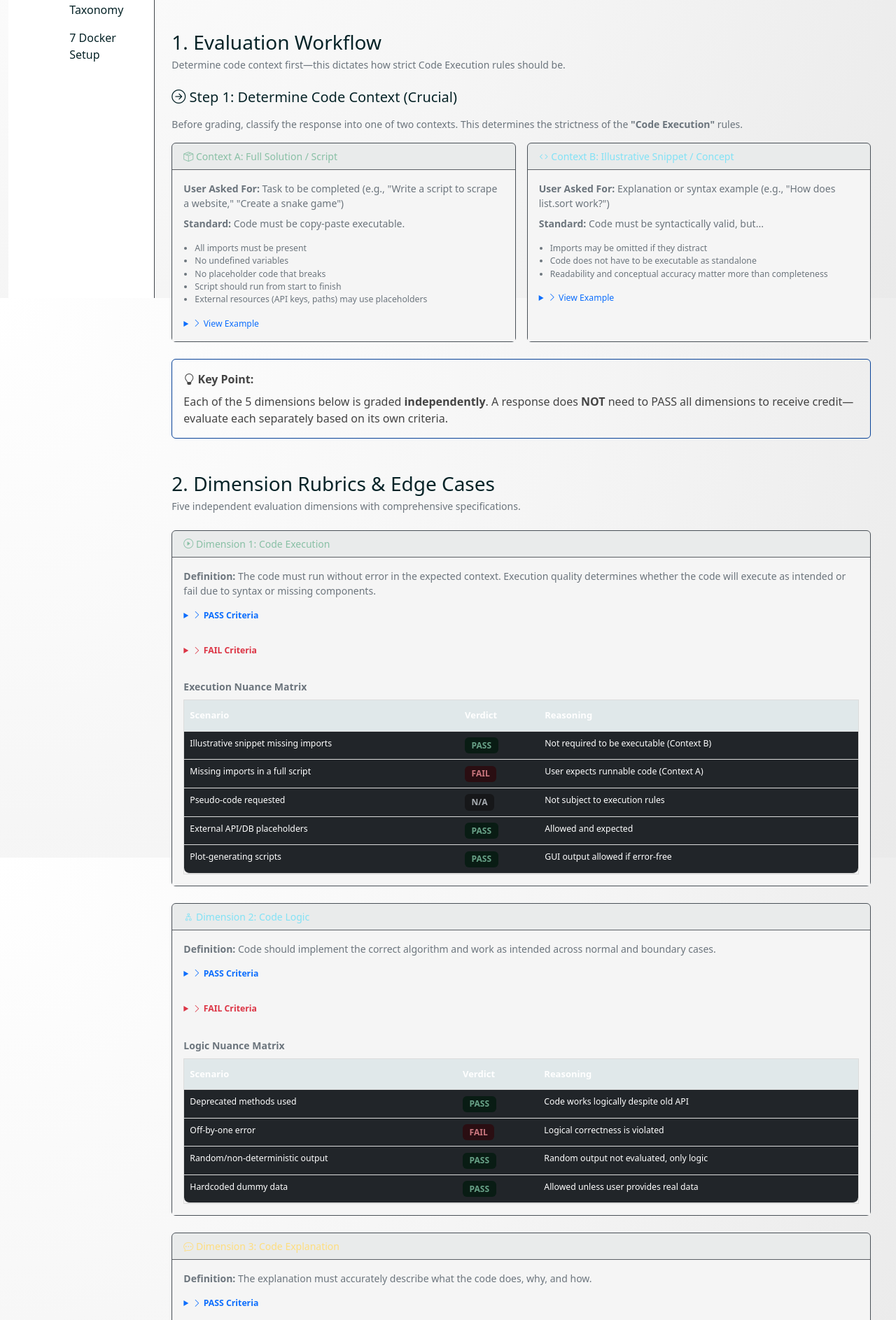
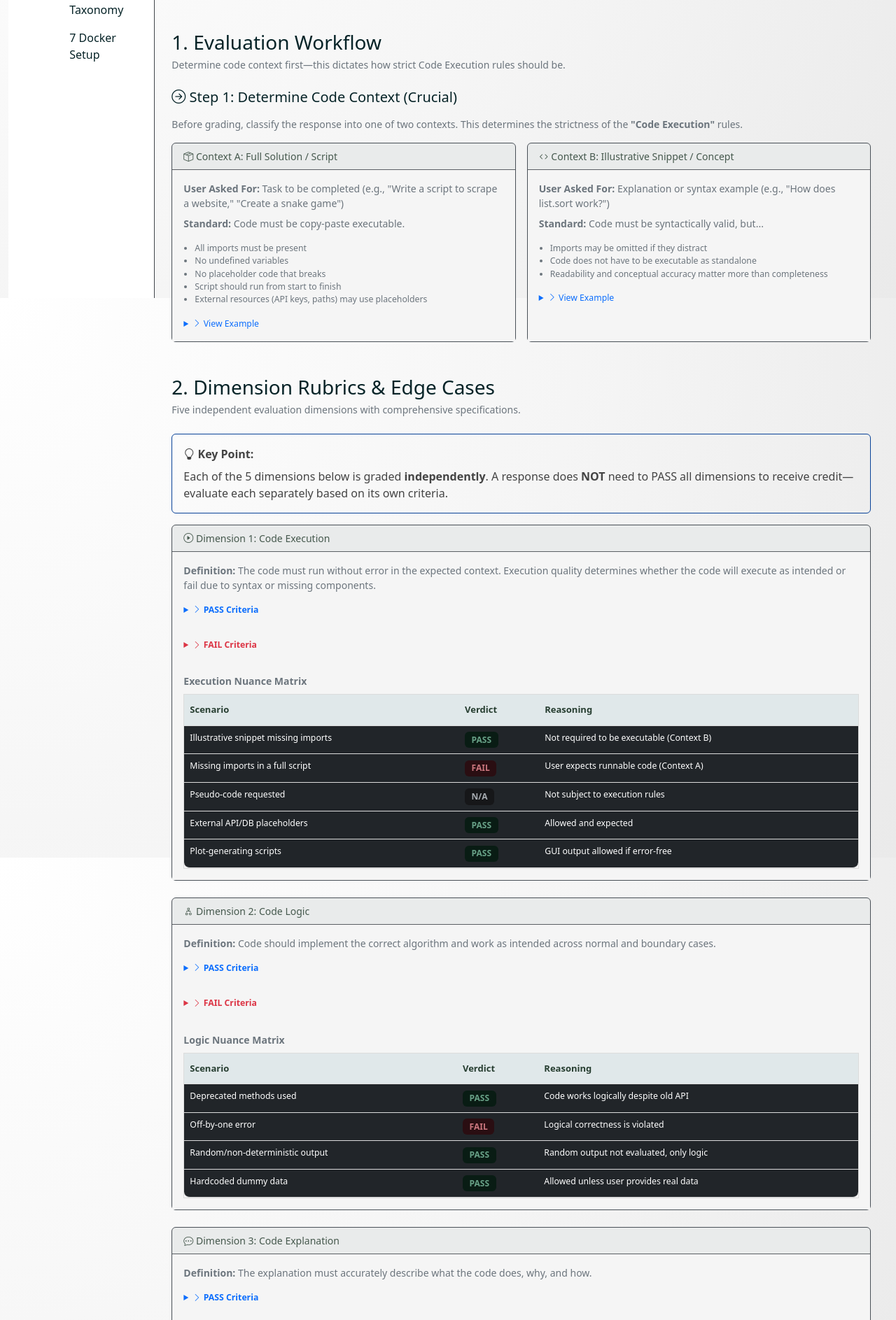
Before and after one commit to mdzohaibhaque-maker/Project-Columba, a Flask app: page / in a window 1280 px wide. Shown: the part 374-2261 px from the top of the page at 70% size. Run offline with Flask 3, Linux system fonts and the light colour scheme; some libraries are stand-ins or nearby versions.

Commit message:
Update card headers to include hs-dark-header class

```diff
--- a/templates/index.html
+++ b/templates/index.html
@@ -43,6 +43,8 @@
     .hs-difficulty-table tbody tr:nth-child(odd) { background-color: #ffffff; }
     .hs-difficulty-table tbody tr:hover { background-color: #f9f9f9; }
     .hs-difficulty-level { background-color: #f0f0f0; }
+    .hs-dark-header { color: #273e31 !important; }
+    .hs-edge-table thead th { color: #273e31 !important; }
   </style>
 </head>
 <body data-bs-spy="scroll" data-bs-target="#hs-step-nav" data-bs-offset="100" tabindex="0">
@@ -170,7 +172,7 @@
               <!-- Context A -->
               <div class="col-lg-6">
                 <div class="card hs-card-light h-100 border">
-                  <div class="card-header small text-success-emphasis bg-success-subtle border-bottom border-secondary-subtle">
+                  <div class="card-header small text-success-emphasis bg-success-subtle border-bottom border-secondary-subtle hs-dark-header">
                     <i class="bi bi-box-seam"></i> Context A: Full Solution / Script
                   </div>
                   <div class="card-body small">
@@ -205,7 +207,7 @@ if __name__ == "__main__":
               <!-- Context B -->
               <div class="col-lg-6">
                 <div class="card hs-card-light h-100 border">
-                  <div class="card-header small text-info-emphasis bg-info-subtle border-bottom border-secondary-subtle">
+                  <div class="card-header small text-info-emphasis bg-info-subtle border-bottom border-secondary-subtle hs-dark-header">
                     <i class="bi bi-code"></i> Context B: Illustrative Snippet / Concept
                   </div>
                   <div class="card-body small">
@@ -230,21 +232,19 @@ print(numbers)  # [1, 2, 3]</code></pre>
               </div>
             </div>
           </div>
-
-          <div class="alert alert-primary-subtle border-primary-subtle p-3" role="alert">
-            <p class="mb-2"><strong><i class="bi bi-lightbulb"></i> Key Point:</strong></p>
-            <p class="mb-0">Each of the 5 dimensions below is graded <strong>independently</strong>. A response does <strong>NOT</strong> need to PASS all dimensions to receive credit—evaluate each separately based on its own criteria.</p>
-          </div>
         </section>
 
         <!-- DIMENSIONS SECTION -->
         <section id="dimensions" class="mb-5">
           <h2 class="h3 mb-1">2. Dimension Rubrics & Edge Cases</h2>
           <p class="small text-secondary mb-4">Five independent evaluation dimensions with comprehensive specifications.</p>
-
+          <div class="alert alert-primary-subtle border-primary-subtle p-3" role="alert">
+            <p class="mb-2"><strong><i class="bi bi-lightbulb"></i> Key Point:</strong></p>
+            <p class="mb-0">Each of the 5 dimensions below is graded <strong>independently</strong>. A response does <strong>NOT</strong> need to PASS all dimensions to receive credit—evaluate each separately based on its own criteria.</p>
+          </div>
           <!-- Dimension 1: Execution -->
           <div class="card hs-card-light border mb-4">
-            <div class="card-header small text-success-emphasis bg-success-subtle border-bottom border-secondary-subtle">
+            <div class="card-header small text-success-emphasis bg-success-subtle border-bottom border-secondary-subtle hs-dark-header">
               <i class="bi bi-play-circle"></i> Dimension 1: Code Execution
             </div>
             <div class="card-body small">
@@ -353,7 +353,7 @@ process_data([1, 2, 3])  # Does nothing or errors</code></pre>
 
           <!-- Dimension 2: Logic -->
           <div class="card hs-card-light border mb-4">
-            <div class="card-header small text-info-emphasis bg-info-subtle border-bottom border-secondary-subtle">
+            <div class="card-header small text-info-emphasis bg-info-subtle border-bottom border-secondary-subtle hs-dark-header">
               <i class="bi bi-diagram-2"></i> Dimension 2: Code Logic
             </div>
             <div class="card-body small">
@@ -453,7 +453,7 @@ process_data([1, 2, 3])  # Does nothing or errors</code></pre>
 
           <!-- Dimension 3: Explanation -->
           <div class="card hs-card-light border mb-4">
-            <div class="card-header small text-warning-emphasis bg-warning-subtle border-bottom border-secondary-subtle">
+            <div class="card-header small text-warning-emphasis bg-warning-subtle border-bottom border-secondary-subtle hs-dark-header">
               <i class="bi bi-chat-dots"></i> Dimension 3: Code Explanation
             </div>
             <div class="card-body small">
@@ -540,7 +540,7 @@ process_data([1, 2, 3])  # Does nothing or errors</code></pre>
 
           <!-- Dimension 4: Style -->
           <div class="card hs-card-light border mb-4">
-            <div class="card-header small text-secondary-emphasis bg-secondary-subtle border-bottom border-secondary-subtle">
+            <div class="card-header small text-secondary-emphasis bg-secondary-subtle border-bottom border-secondary-subtle hs-dark-header">
               <i class="bi bi-palette"></i> Dimension 4: Code Style
             </div>
             <div class="card-body small">
@@ -632,7 +632,7 @@ process_data([1, 2, 3])  # Does nothing or errors</code></pre>
 
           <!-- Dimension 5: Instruction Following -->
           <div class="card hs-card-light border mb-4">
-            <div class="card-header small text-danger-emphasis bg-danger-subtle border-bottom border-secondary-subtle">
+            <div class="card-header small text-danger-emphasis bg-danger-subtle border-bottom border-secondary-subtle hs-dark-header">
               <i class="bi bi-check-lg"></i> Dimension 5: Coding Instruction Following
             </div>
             <div class="card-body small">
@@ -728,7 +728,7 @@ def factorial(n):
             <!-- Example 1 -->
             <div class="col-lg-6">
               <div class="card hs-card-light border h-100">
-                <div class="card-header small text-danger-emphasis bg-danger-subtle border-bottom border-secondary-subtle">
+                <div class="card-header small text-danger-emphasis bg-danger-subtle border-bottom border-secondary-subtle hs-dark-header">
                   <i class="bi bi-1-circle-fill"></i> Example 1: Missing Import (Full Solution)
                 </div>
                 <div class="card-body small">
@@ -776,7 +776,7 @@ def main():
             <!-- Example 2 -->
             <div class="col-lg-6">
               <div class="card hs-card-light border h-100">
-                <div class="card-header small text-danger-emphasis bg-danger-subtle border-bottom border-secondary-subtle">
+                <div class="card-header small text-danger-emphasis bg-danger-subtle border-bottom border-secondary-subtle hs-dark-header">
                   <i class="bi bi-2-circle-fill"></i> Example 2: Broken Skeleton
                 </div>
                 <div class="card-body small">
@@ -820,7 +820,7 @@ def main():
             <!-- Example 3 -->
             <div class="col-lg-6">
               <div class="card hs-card-light border h-100">
-                <div class="card-header small text-warning-emphasis bg-warning-subtle border-bottom border-secondary-subtle">
+                <div class="card-header small text-warning-emphasis bg-warning-subtle border-bottom border-secondary-subtle hs-dark-header">
                   <i class="bi bi-3-circle-fill"></i> Example 3: Deprecated Method
                 </div>
                 <div class="card-body small">
@@ -866,7 +866,7 @@ def main():
             <!-- Example 4 -->
             <div class="col-lg-6">
               <div class="card hs-card-light border h-100">
-                <div class="card-header small text-danger-emphasis bg-danger-subtle border-bottom border-secondary-subtle">
+                <div class="card-header small text-danger-emphasis bg-danger-subtle border-bottom border-secondary-subtle hs-dark-header">
                   <i class="bi bi-4-circle-fill"></i> Example 4: Constraint Violation
                 </div>
                 <div class="card-body small">
```
